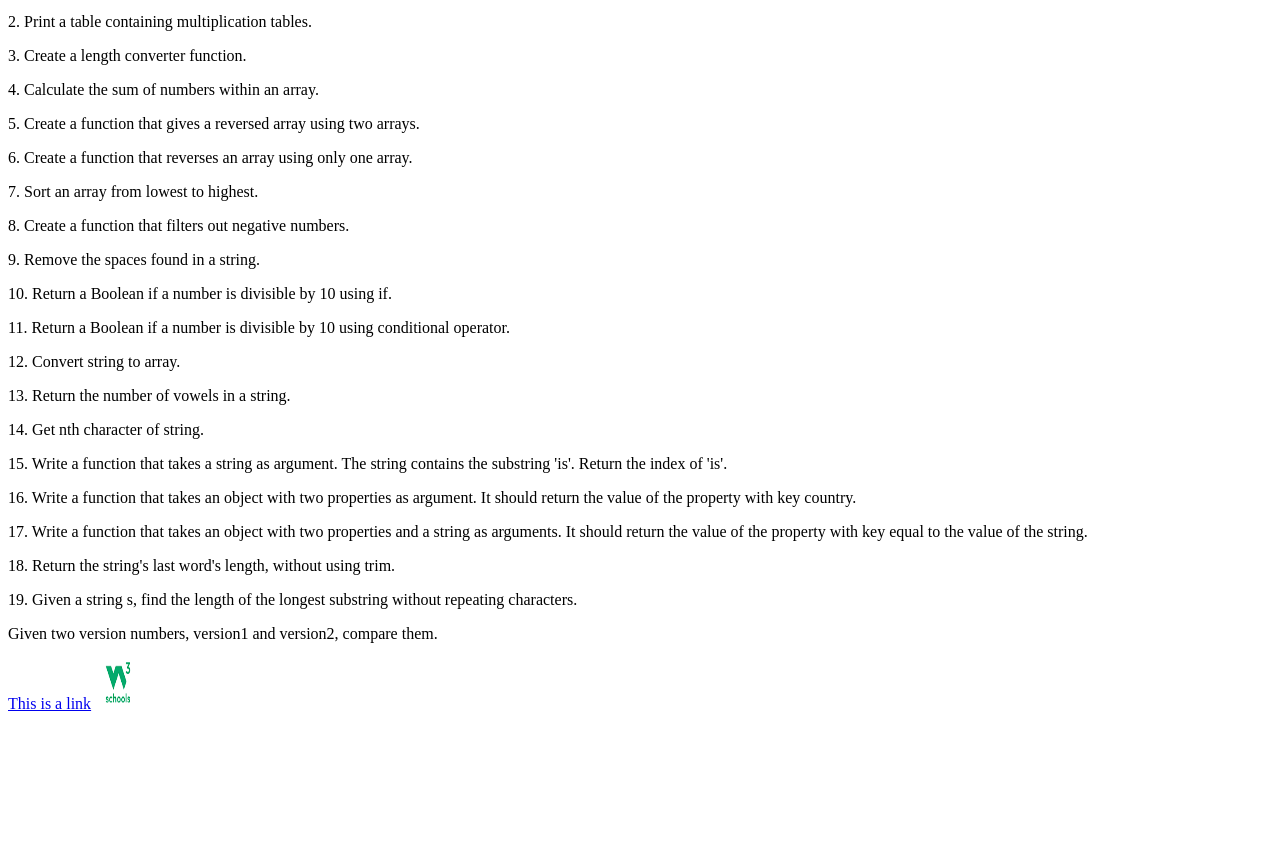
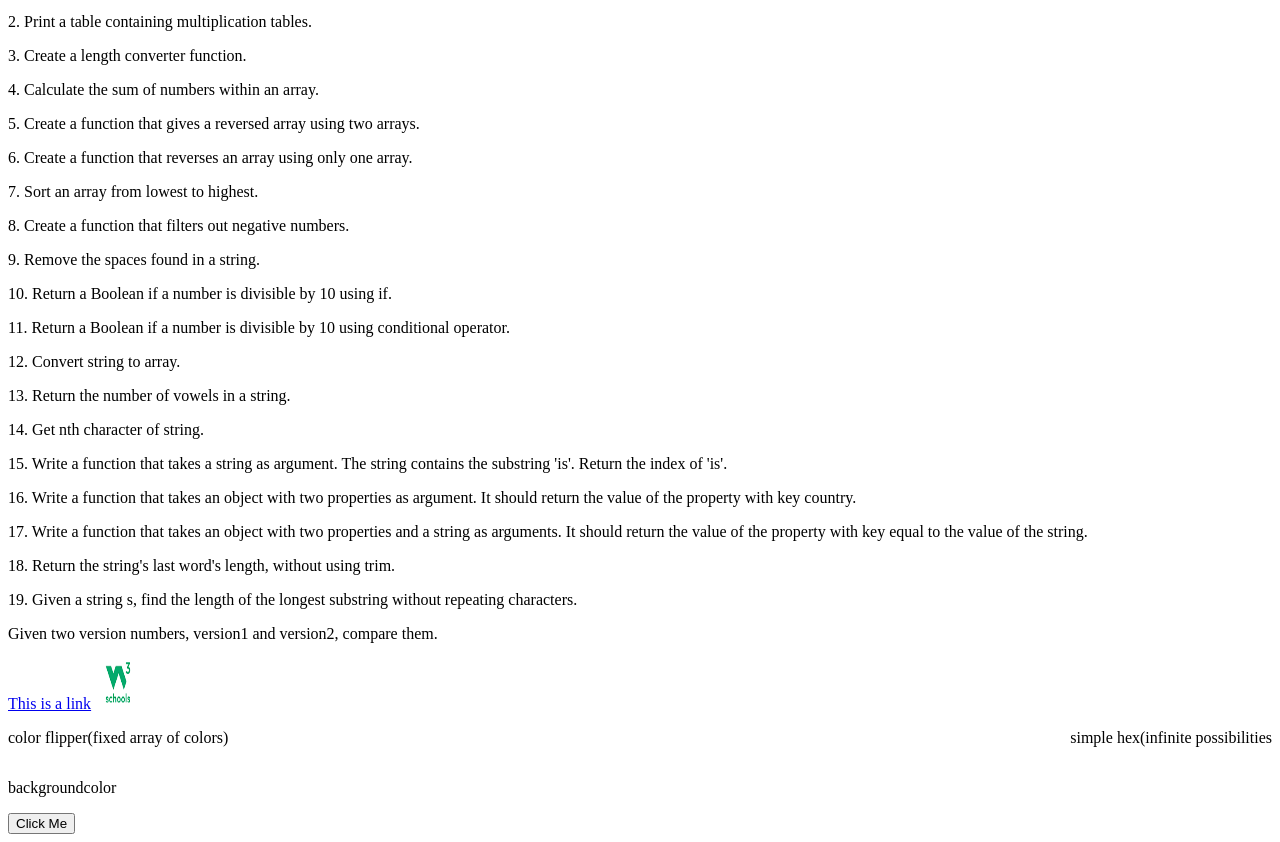
Before and after one commit to mandibchaulagain/JS-Practice, a plain HTML site: page index.html in a window 1280 px wide. Shown: the part 186-1028 px from the top of the page. Before the commit the page ends 907 px from the top, so only its background shows below. Drawn offline with Linux system fonts and the light colour scheme.

Commit message:
day 7. trying to create a color flipper. used addEventListener successfully

```diff
--- /dev/null
+++ b/colorFlipper.js
@@ -0,0 +1,6 @@
+const clickMeButton = document.getElementById('clickMeButton');
+
+function clicksWork(){
+    console.log(`Enter vayo hai`)
+}
+clickMeButton.addEventListener('click',clicksWork);
--- a/index.html
+++ b/index.html
@@ -93,7 +93,20 @@
     </p>
     <a href="https://www.w3schools.com">This is a link</a>
     <img src="w3pic.png" alt="W3Schools.com" width="50" height="50" />
+    <div class = "colorFlipper">
+      <div class="colorFlipperTopDiv">
+        <div class="topDiv">
+          <p>color flipper(fixed array of colors)</p>
+          <p>simple hex(infinite possibilities</p>
+        </div>
+        <div class="bottomDiv">
+          <p>backgroundcolor</p>
+          <button id="clickMeButton">Click Me</butto>
+        </div>
+      </div>
+    </div>
     <script src="q1.js"></script>
+    <script src="colorFlipper.js"></script>
     <nav></nav>
   </body>
 </html>
--- a/mystyle.css
+++ b/mystyle.css
@@ -139,3 +139,9 @@
     }
 
 }
+.colorFlipperTopDiv .topDiv{
+    display: flex;
+    justify-content: space-between;
+    align-items: center;
+
+}
```
